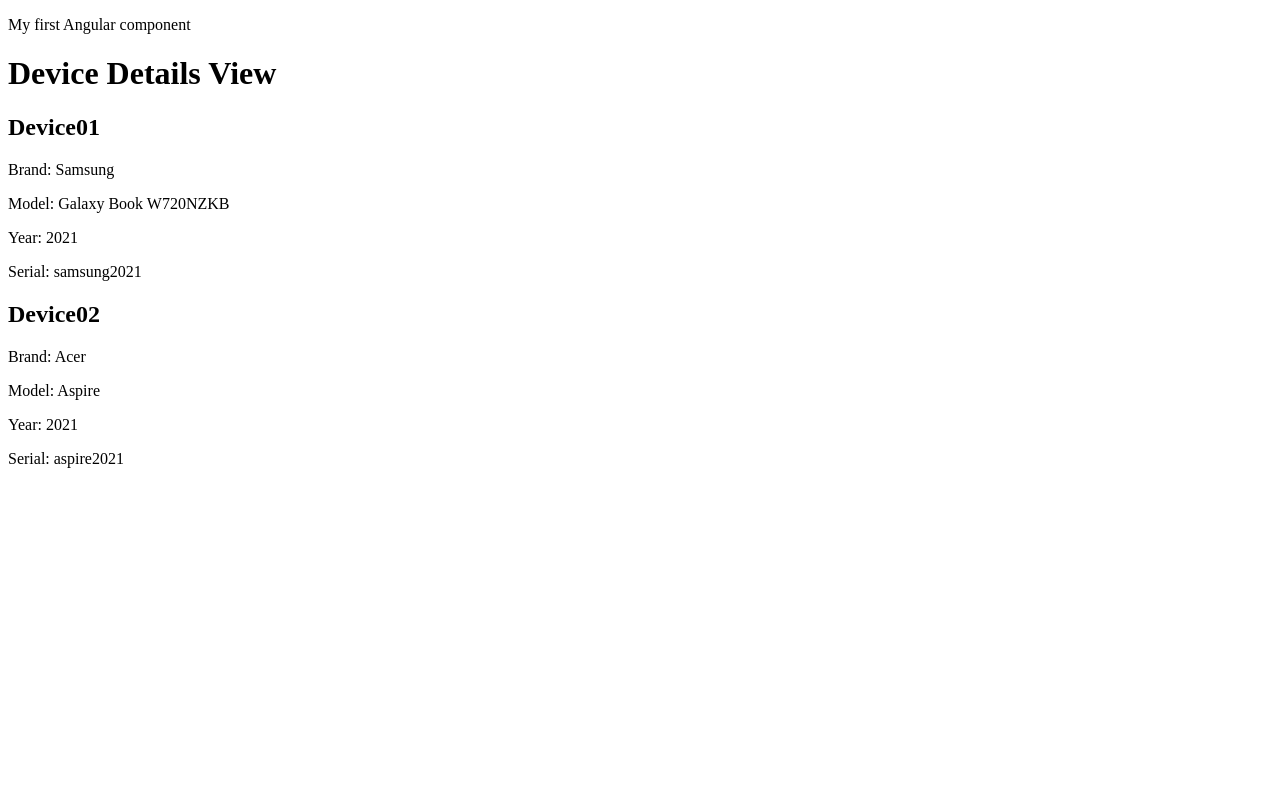
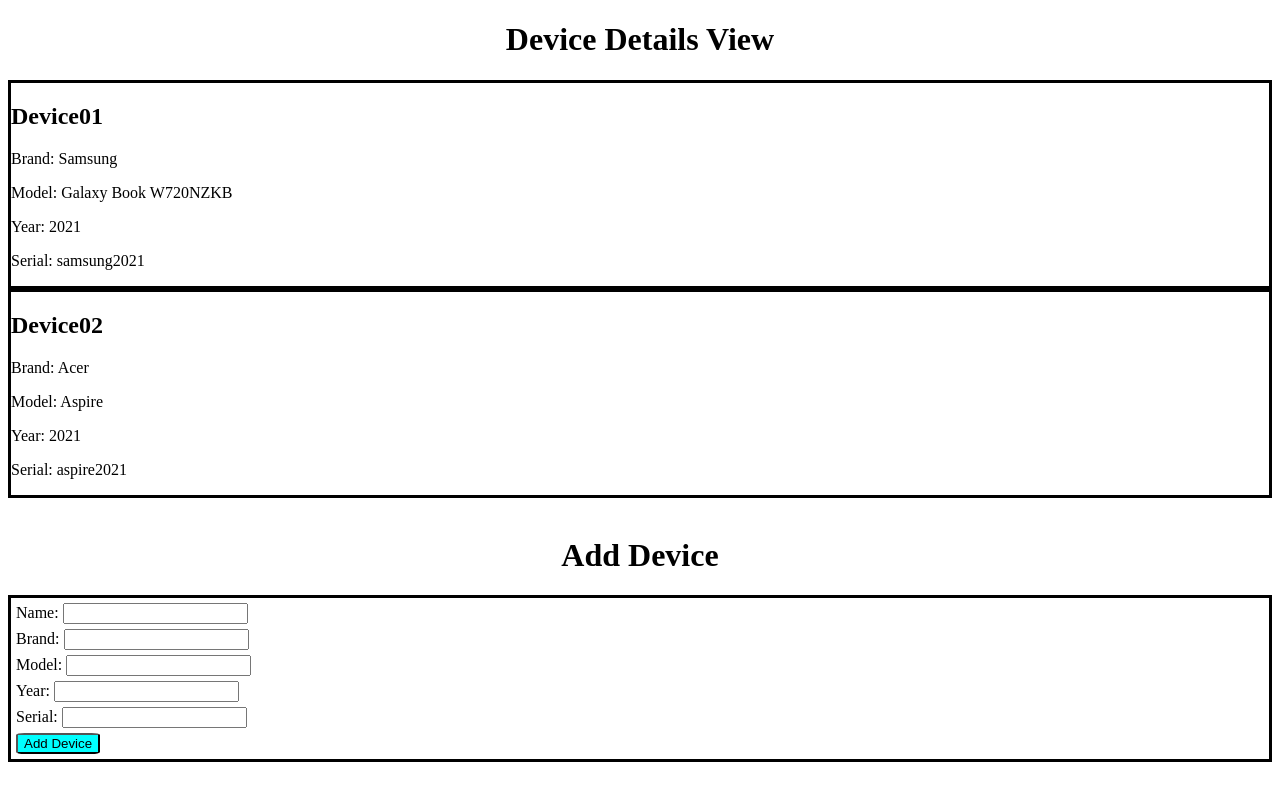
Before and after one commit to RheaAmancio07/amancior-angularGroup2-project, an Angular app: page / in a window 1280 px wide. Built offline with nearby package versions, Linux system fonts and the light colour scheme.

Commit message:
activity 6

```diff
--- a/src/app/app.component.css
+++ b/src/app/app.component.css
@@ -0,0 +1,7 @@
+h1 {
+    text-align: center;
+}
+
+div {
+    border: solid black;
+}
--- a/src/app/app.component.html
+++ b/src/app/app.component.html
@@ -1,12 +1,22 @@
+<h1>Device Details View</h1>
+<div *ngFor="let device of devices">
+    <app-device-details [deviceDetail]="device"></app-device-details>
+</div>
+<br>
+<h1> Add Device</h1>
+<div>
+    <app-template-form (deviceDetail)="newDeviceAdded($event)"></app-template-form>
+</div>
+
+
+
+<!-- Activity 5
 <p>{{title}}</p>
-
-<!-- Activity 5-->
-
 <h1>{{activity5Title}}</h1>
 
 <div *ngFor="let device of devices">
     <app-device-details [deviceDetail]="device"></app-device-details>
-</div>
+</div>-->
 
 <!--Activity 4
 <br>
--- a/src/app/app.component.ts
+++ b/src/app/app.component.ts
@@ -1,5 +1,6 @@
 import { Component, Output, EventEmitter} from '@angular/core';
 import { Device } from './models';
+import { NgForm } from '@angular/forms';
 
 @Component({
   selector: 'app-root',
@@ -8,13 +9,9 @@ import { Device } from './models';
 })
 export class AppComponent {
 
-  @Output() counterChange = new EventEmitter();
+  // @Output() counterChange = new EventEmitter();
 
   title = "My first Angular component";
-
-  // Activity 5
-
-  activity5Title = "Device Details View";
 
   devices: Device[] = [
     {
@@ -33,6 +30,19 @@ export class AppComponent {
       serial: "aspire2021"
     }
   ]
+
+  newDeviceAdded(device:Device){
+    console.log(device);
+    this.devices.push(device);
+
+  }
+
+
+
+
+
+  // // Activity 5
+  // activity5Title = "Device Details View";
 
   // //Activity 4
   // counter = 0;
--- /dev/null
+++ b/src/app/template-form/template-form.component.css
@@ -0,0 +1,13 @@
+div {
+    margin-top: 5px;
+    margin-left: 5px;
+}
+
+button {
+    margin-left: 5px;
+    margin-top: 5px;
+    margin-bottom: 5px;
+    color: black;
+    background-color: aqua;
+    border-radius: 10%;
+}
--- /dev/null
+++ b/src/app/template-form/template-form.component.html
@@ -0,0 +1,26 @@
+<!--<p>template-form works!</p>-->
+
+
+<form #addForm="ngForm" (ngSubmit)="addDevice(addForm)">
+    <div class="form-group">
+        <label for="name">Name: </label>
+        <input type="text" name="name" id = "name" ngModel>
+    </div>
+    <div class="form-group">
+        <label for="brand">Brand: </label>
+        <input type="text" name="brand" id = "brand" ngModel>
+    </div>
+    <div class="form-group">
+        <label for="model">Model: </label>
+        <input type="text" name="model" id = "model" ngModel>
+    </div>
+    <div class="form-group">
+        <label for="year">Year: </label>
+        <input type="text" name="year" id = "year" ngModel>
+    </div>
+    <div class="form-group">
+        <label for="serial">Serial: </label>
+        <input type="text" name="serial" id = "serial" ngModel>
+    </div>
+    <button type="submit">Add Device</button>
+</form>
--- /dev/null
+++ b/src/app/template-form/template-form.component.ts
@@ -0,0 +1,25 @@
+import { Component, OnInit,Output, EventEmitter } from '@angular/core';
+import { Device } from './../models';
+import { NgForm } from '@angular/forms';
+
+@Component({
+  selector: 'app-template-form',
+  templateUrl: './template-form.component.html',
+  styleUrls: ['./template-form.component.css']
+})
+export class TemplateFormComponent implements OnInit {
+
+  @Output() deviceDetail = new EventEmitter();
+
+  constructor() { }
+
+  ngOnInit() {
+  }
+
+  addDevice(form: NgForm){
+    // alert('Add Device');
+    // console.log(form.value);
+    this.deviceDetail.emit(form.value);
+  }
+
+}
```
Also changed, not shown: src/app/app.module.ts (+7 -2 lines), 1 other file (tests, documents, lock files or other folders).
